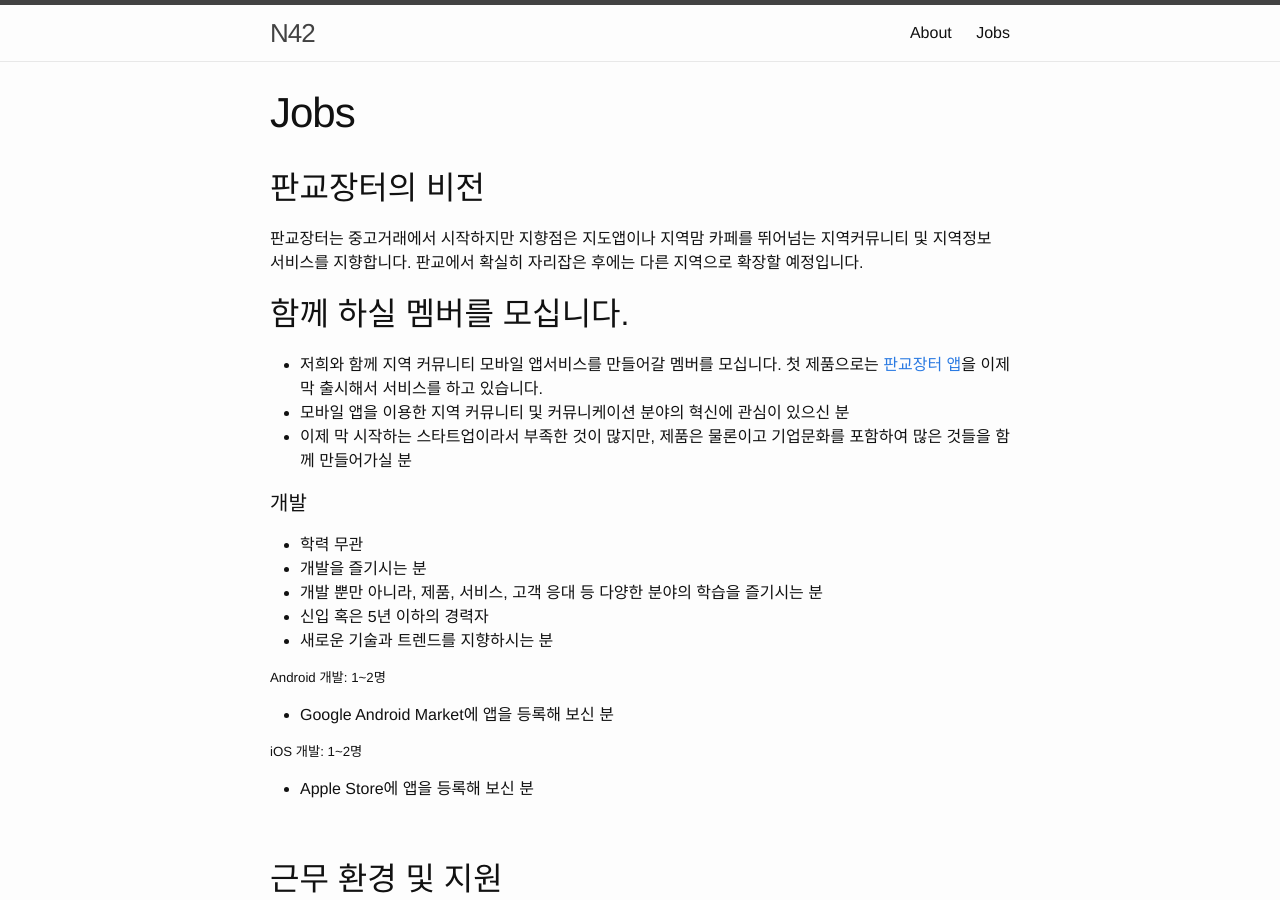
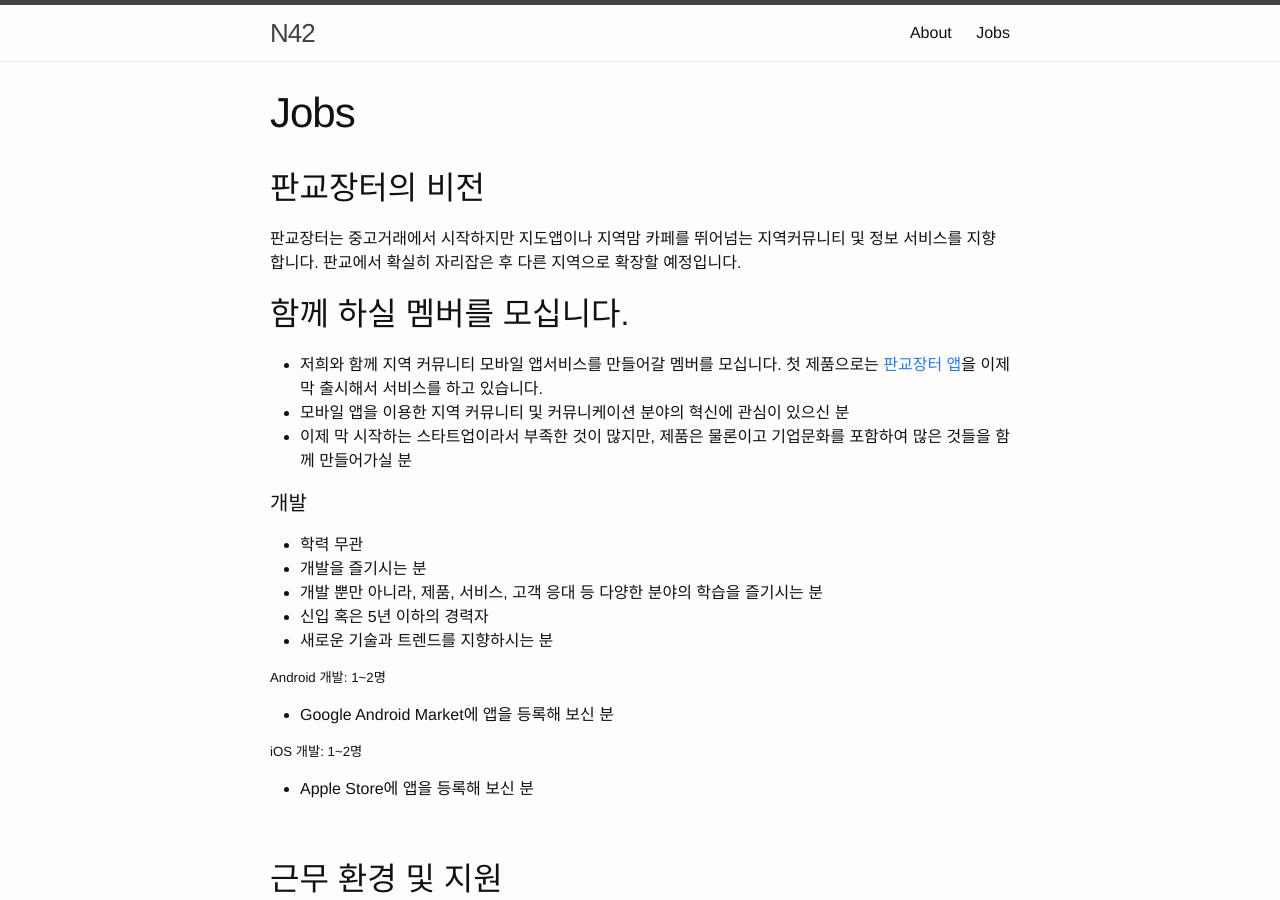
Before and after one commit to daangn/daangn-team-page, a Jekyll site: the page built from jobs.md, in a window 1280 px wide and 900 px high. Built offline with Jekyll 4.4.1, drawn with Linux system fonts in a browser that asks for light colours.

Commit message:
Update jobs.md

```diff
--- a/jobs.md
+++ b/jobs.md
@@ -5,7 +5,7 @@ permalink: /jobs/
 description: 지역기반 커뮤니티 서비스인 판교장터 앱을 만들고 있는 스타트업 기업입니다. 저희와 함께 지역 커뮤니티 모바일 앱서비스를 만들어갈 멤버를 모십니다.
 ---
 ## 판교장터의 비전
-판교장터는 중고거래에서 시작하지만 지향점은 지도앱이나 지역맘 카페를 뛰어넘는 지역커뮤니티 및 지역정보 서비스를 지향합니다. 판교에서 확실히 자리잡은 후에는 다른 지역으로 확장할 예정입니다.
+판교장터는 중고거래에서 시작하지만 지도앱이나 지역맘 카페를 뛰어넘는 지역커뮤니티 및 정보 서비스를 지향합니다. 판교에서 확실히 자리잡은 후 다른 지역으로 확장할 예정입니다.
 
 ## 함께 하실 멤버를 모십니다.
 - 저희와 함께 지역 커뮤니티 모바일 앱서비스를 만들어갈 멤버를 모십니다. 첫 제품으로는 [판교장터 앱](https://pangyo.towneers.com/)을 이제 막 출시해서 서비스를 하고 있습니다.
```
